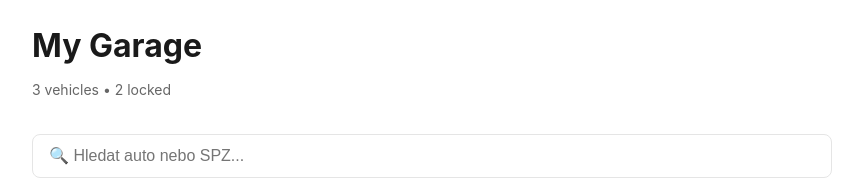
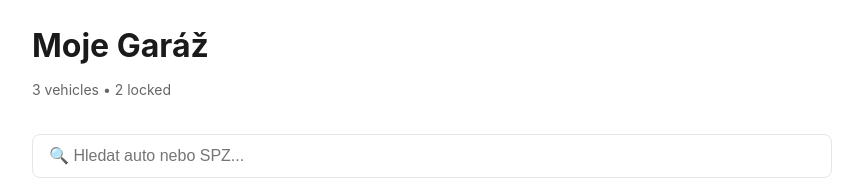
Before and after one commit to LukasHlobil1/car_garage-react, a React (Vite) app: page / in a window 1280 px wide. Shown: the top 180 px of the page, without its empty margins (208-1071 px from the left). Built offline with nearby package versions, Linux system fonts and the light colour scheme.

Commit message:
Překlad

```diff
--- a/src/App.jsx
+++ b/src/App.jsx
@@ -78,7 +78,7 @@ function App() {
             <div className="app-content">
                 <header className="app-header">
                     <div>
-                        <h1>My Garage</h1>
+                        <h1>Moje Garáž</h1>
                         <p className="subtitle">{cars.length} vehicles • {cars.filter(c => c.status.locked).length} locked</p>
                     </div>
                 </header>
```
